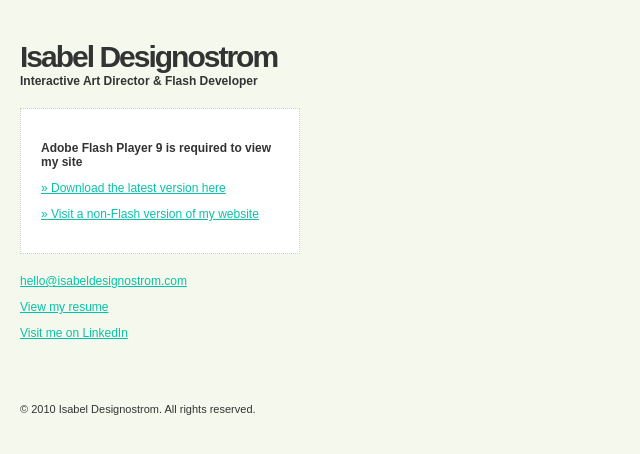
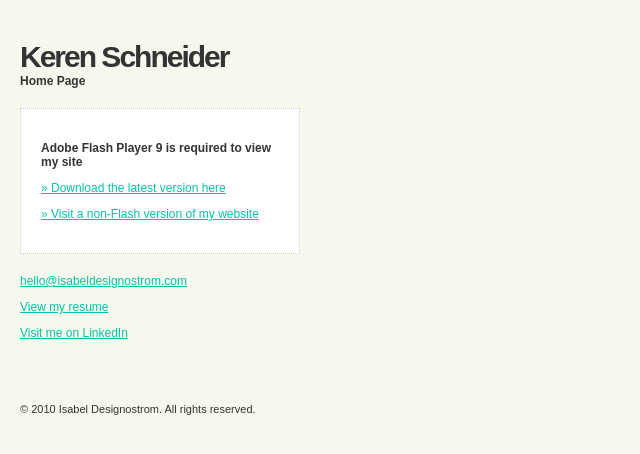
Before and after one commit to OfirYaron/keren-home-page, a plain HTML site: page index.html in a window 1280 px wide. Shown: the whole page, without its empty margins (0-640 px from the left). Drawn offline with Linux system fonts and the light colour scheme.

Commit message:
Update index.html

```diff
--- a/index.html
+++ b/index.html
@@ -3,7 +3,7 @@
 <head>
 <meta http-equiv="Content-Type" content="text/html; charset=UTF-8" />
 
-<title>Isabel Designostrom | art direction + illustration + photography</title>
+<title>Keren Schneider</title>
 <meta name="description" content="" />
 <meta name="keywords" content="" />
 <meta name="author" content="" />
@@ -109,8 +109,8 @@ p {
 
 		<div id="content">
 
-			<h1>Isabel Designostrom</h1>
-			<h2>Interactive Art Director &amp; Flash Developer</h2>
+			<h1>Keren Schneider</h1>
+			<h2>Home Page</h2>
 
 			<div id="upgrade">
 
```
